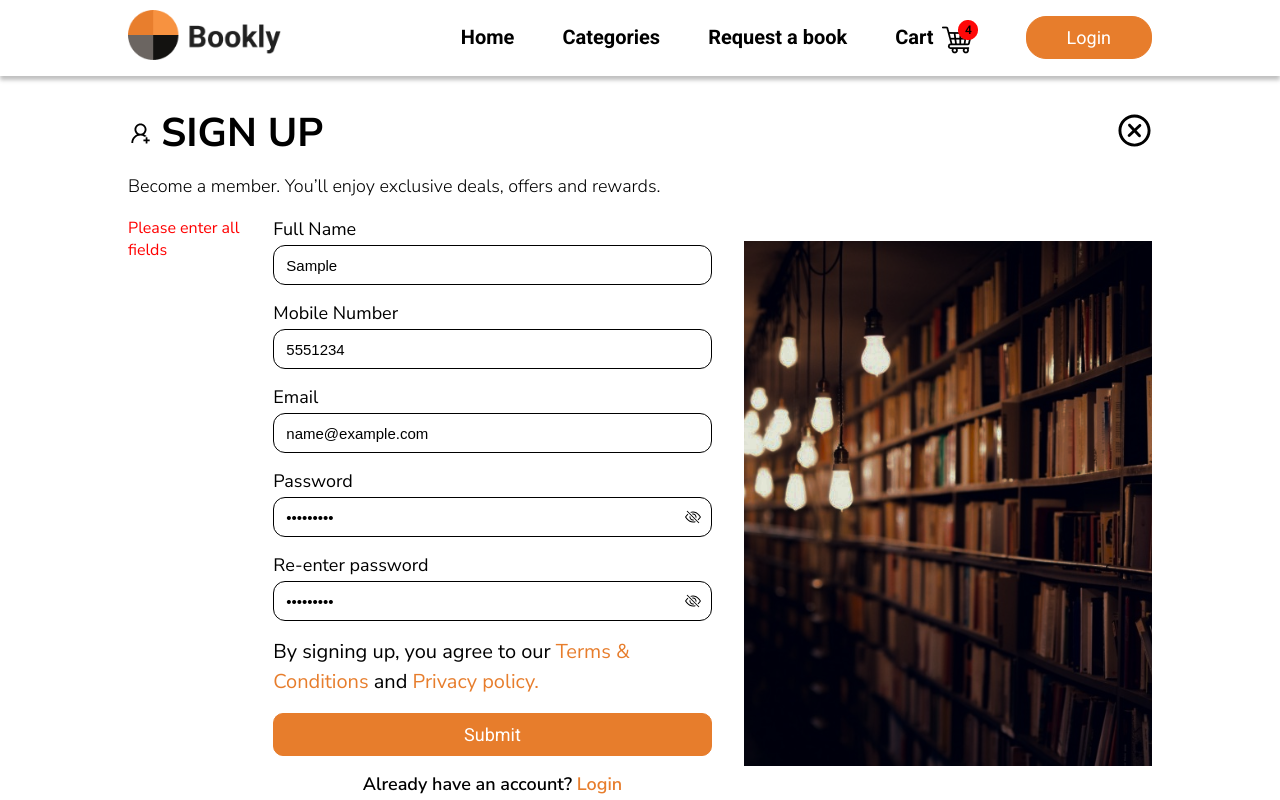
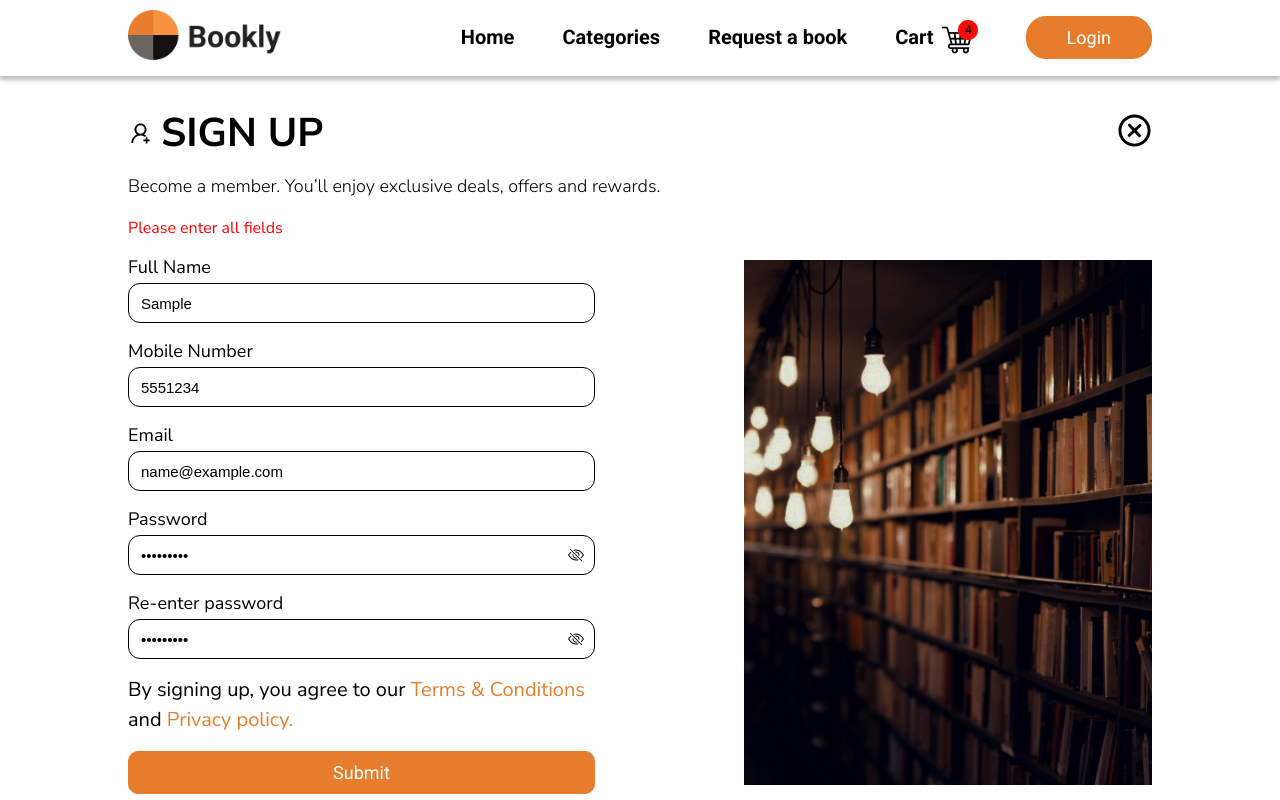
Before and after one commit to gift56/Bookly2.0, a React (Create React App) app: page /getstarted in a window 1280 px wide. Both pictures are taken after typing "Sample", "5551234", "name@example.com", "Sample123", "Sample123" into the empty fields and a click on the button "Submit". Shown: the top 800 px of the page. Built offline with nearby package versions, Linux system fonts and the light colour scheme; no server answers; a web font is replaced by a local one.

Commit message:
writing some logic

```diff
--- a/src/pages/SignUp.jsx
+++ b/src/pages/SignUp.jsx
@@ -69,12 +69,12 @@ const SignUp = () => {
           </div>
           <div className="formContainer">
             <div className="leftSide">
-              {errors && (
-                <span style={{ textAlign: "left", color: "red" }}>
-                  {errors}
-                </span>
-              )}
               <form className="myForm signup" onSubmit={handleSubmit}>
+                {errors && (
+                  <span style={{ textAlign: "left", color: "red" }}>
+                    {errors}
+                  </span>
+                )}
                 <div className="formControl">
                   <label htmlFor="name">Full Name</label>
                   <input
```
